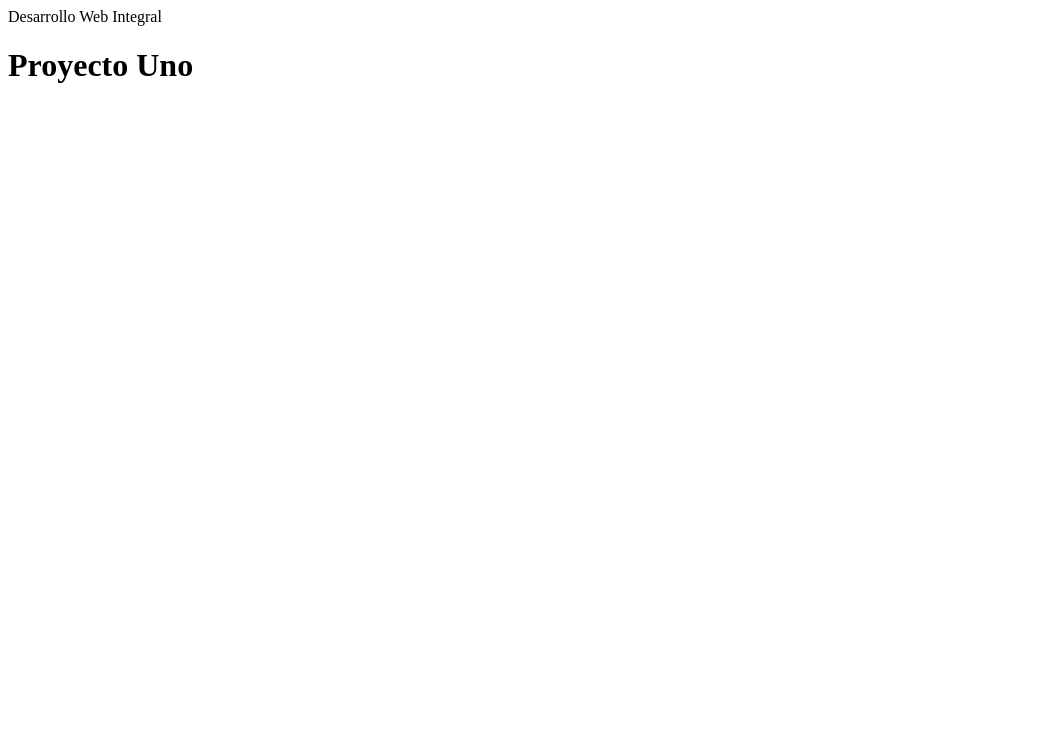
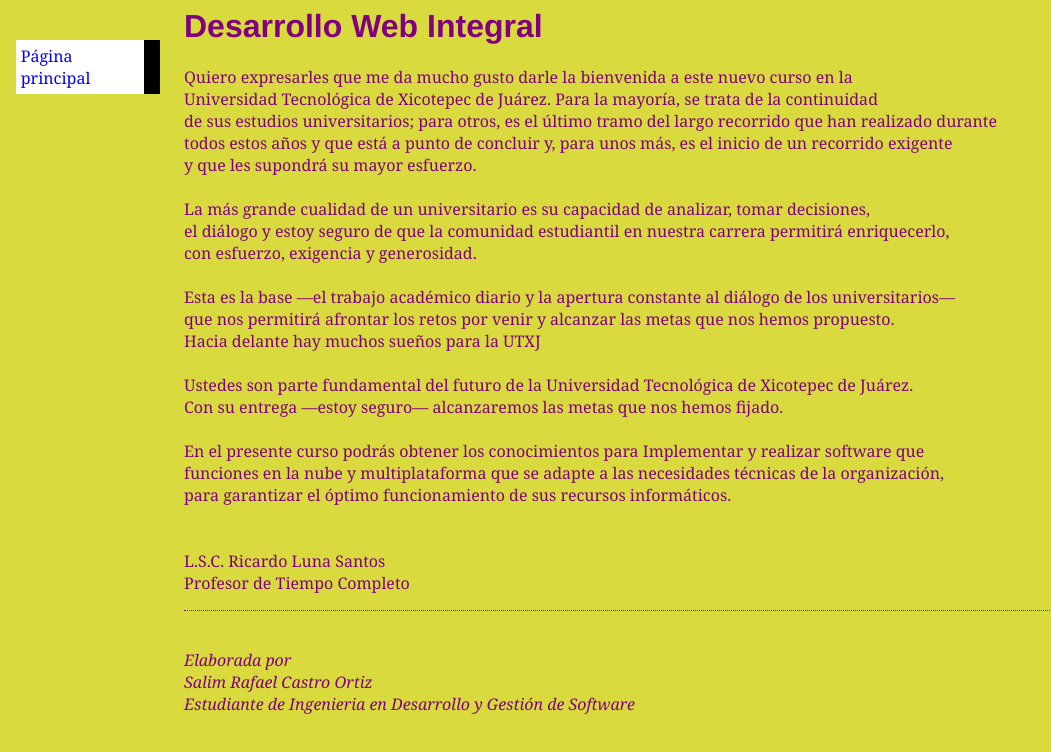
Before and after one commit to SalimCastro120200/proyecto_1, a plain HTML site: page index.html in a window 1280 px wide. Shown: the whole page, without its empty margins (0-1051 px from the left). Drawn offline with Linux system fonts and the light colour scheme.

Commit message:
Cambios CSS y JS con modificación de Body en Index

```diff
--- a/css/styles.css
+++ b/css/styles.css
@@ -1,14 +1,35 @@
-BODY {color:green }
-
-h1 {color:red;
-   font-size:20px;
-   font-family:Courier;
-   font-weight:bold;
-   font-style:italic;
-   line-height:30px;
-   letter-spacing:5px;
-   text-decoration:underline;
-   text-transform:capitalize;
-   text-align:left;
-   text-indent:30px;
-  }
+body {
+   padding-left: 11em;
+   font-family: Georgia, "Times New Roman",
+         Times, serif;
+   color: purple;
+   background-color: #d8da3d }
+ ul.navbar {
+   list-style-type: none;
+   padding: 0;
+   margin: 0;
+   position: absolute;
+   top: 2em;
+   left: 1em;
+   width: 9em }
+ h1 {
+   font-family: Helvetica, Geneva, Arial,
+         SunSans-Regular, sans-serif }
+ ul.navbar li {
+   background: white;
+   margin: 0.5em 0;
+   padding: 0.3em;
+   border-right: 1em solid black }
+ ul.navbar a {
+   text-decoration: none }
+ a:link {
+   color: blue }
+ a:visited {
+   color: purple }
+ address {
+   margin-top: 1em;
+   padding-top: 1em;
+   border-top: thin dotted }
+ p {
+   align-content: center;
+ }
--- a/index.html
+++ b/index.html
@@ -1,8 +1,49 @@
-<HTML>
-<HEAD>
-Desarrollo Web Integral
-</HEAD>
-<BODY>
-<h1>Proyecto Uno</h1>
-</BODY>
-</HTML>
+<html>
+<head>
+  <title>Tarea Desarrollo Web Integral</title>
+  <link rel="stylesheet" href="/css/styles.css">
+</head>
+
+<body>
+
+<!-- Menú de navegación del sitio -->
+<ul class="navbar">
+  <li><a href="index.html">Página principal</a>
+</ul>
+
+<!-- Contenido principal -->
+<h1>Desarrollo Web Integral</h1>
+
+<p>Quiero expresarles que me da mucho gusto  darle la bienvenida a este nuevo curso en la <br>
+   Universidad Tecnológica de Xicotepec de Juárez. Para la mayoría, se trata de la continuidad <br>
+   de sus estudios universitarios; para otros, es el último tramo del largo recorrido que han realizado durante <br>
+   todos estos años y que está a punto de concluir y, para unos más, es el inicio de un recorrido exigente<br>
+   y que les supondrá su mayor esfuerzo.<br><br>
+
+    La más grande cualidad de un universitario es su capacidad de analizar, tomar decisiones, <br>
+    el diálogo y estoy seguro de que la comunidad estudiantil en nuestra carrera permitirá enriquecerlo, <br>
+    con esfuerzo, exigencia y generosidad.<br><br>
+
+    Esta es la base —el trabajo académico diario y la apertura constante al diálogo de los universitarios— <br>
+    que nos permitirá afrontar los retos por venir y alcanzar las metas que nos hemos propuesto. <br>
+    Hacia delante hay muchos sueños para la UTXJ<br><br>
+
+   Ustedes son parte fundamental del futuro de la Universidad Tecnológica de Xicotepec de Juárez.<br>
+   Con su entrega —estoy seguro— alcanzaremos las metas que nos hemos fijado.<br><br>
+
+   En el presente curso podrás obtener los conocimientos para Implementar y realizar software que <br>
+   funciones en la nube y multiplataforma que se adapte  a las necesidades técnicas de la organización,<br>
+   para garantizar el óptimo funcionamiento de sus recursos informáticos. <br><br><br>
+
+
+   L.S.C. Ricardo Luna Santos<br>
+
+   Profesor de Tiempo Completo</p>
+
+<!-- Firma y fecha de la página, ¡sólo por cortesía! -->
+<address><br>Elaborada por<br>
+  Salim Rafael Castro Ortiz<br>
+  Estudiante de Ingenieria en Desarrollo y Gestión de Software</address>
+
+</body>
+</html>
--- /dev/null
+++ b/js/functions.js
@@ -0,0 +1,3 @@
+function saludo(){
+    alert("Bienvenido a la materia de Desarrollo Web Integral");
+}
```
Also changed, not shown: js/javascript.js (deleted).
